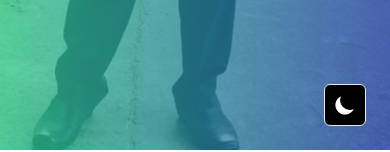
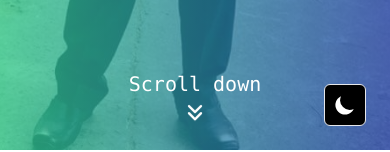
Before and after one commit to shubh0107/shubh0107.github.io, a React (Create React App) app: page / in a window 390 px wide. Shown: the part 694-846 px from the top of the page. Built offline with nearby package versions, Linux system fonts and the light colour scheme.

Commit message:
Added scroll down text

```diff
--- a/src/App.js
+++ b/src/App.js
@@ -147,6 +147,14 @@ function App() {
               </Boop>
             ))}
           </div>
+          <div className="absolute bottom-5 w-full flex flex-col items-center visible lg:invisible text-xl mx-auto">
+            Scroll down
+            <span className="animate-bounce mt-2">
+              <svg className="w-6 h-6" fill="currentColor" viewBox="0 0 20 20" xmlns="http://www.w3.org/2000/svg">
+                <path fillRule="evenodd" d="M15.707 4.293a1 1 0 010 1.414l-5 5a1 1 0 01-1.414 0l-5-5a1 1 0 011.414-1.414L10 8.586l4.293-4.293a1 1 0 011.414 0zm0 6a1 1 0 010 1.414l-5 5a1 1 0 01-1.414 0l-5-5a1 1 0 111.414-1.414L10 14.586l4.293-4.293a1 1 0 011.414 0z" clipRule="evenodd" />
+              </svg>
+            </span>
+          </div>
         </div>
       </div>
       <motion.div
```
Also changed, not shown: 1 other file (tests, documents, lock files or other folders).
